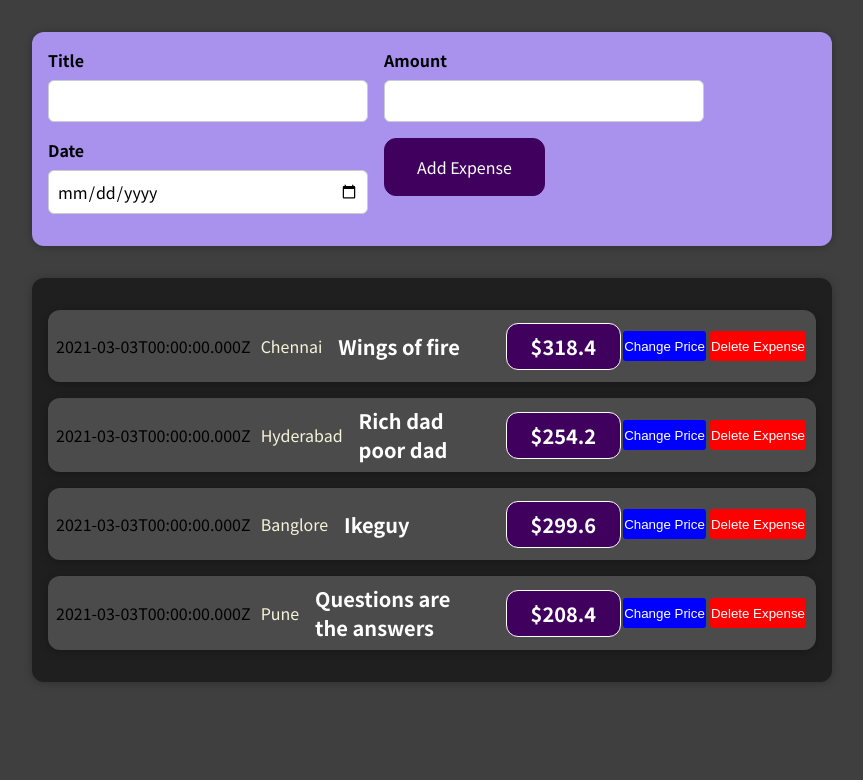
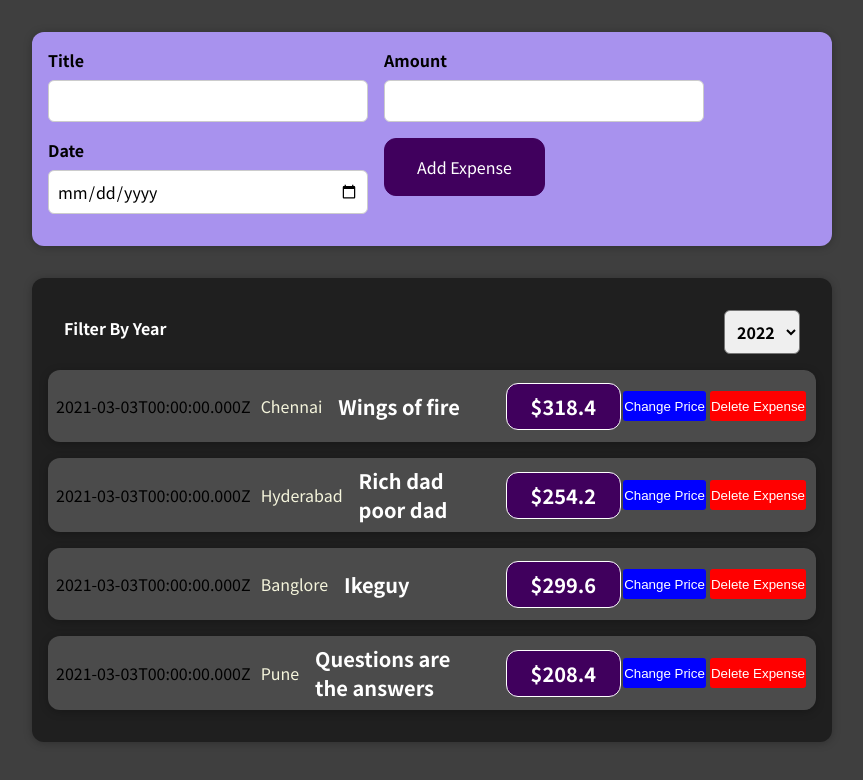
Before and after one commit to fhhdjfhedjdkjd123/reactJs, a React (Create React App) app: page / in a window 1280 px wide. Shown: the top 780 px of the page, without its empty margins (208-1071 px from the left). Built offline with nearby package versions, Linux system fonts and the light colour scheme; the HTML template or start-up script is replaced by a standard one.

Commit message:
rendering expenses

```diff
--- a/src/App.js
+++ b/src/App.js
@@ -1,52 +1,64 @@
 import ExpenseItem from "./components/Expenses/ExpenseItem";
 import NewExpense from "./components/NewExpense/NewExpense.js";
-import React from 'react';
+import React,{useState} from 'react';
+import ExpenseFilter from "./components/Expenses/ExpenseFilter";
 
-function App(){
-  const expenses=[
+const DUMMY_EXPENSES=[
   {
     id:1,
-      date: new Date(Date.UTC(2021,2,3)),
+    date: new Date(Date.UTC(2021,2,3,0,0,0)),
     title:"Wings of fire",
     locaOfExpenditure: "Chennai",
     price:318.4
   } ,
   {
     id:2,
-      date: new Date(Date.UTC(2021,2,3)),
+    date: new Date(Date.UTC(2021,2,3,0,0,0)),
     title:"Rich dad poor dad",
     locaOfExpenditure: "Hyderabad",
     price:254.2
   },
   {
     id:3,
-      date: new Date(Date.UTC(2021,2,3)),
+    date: new Date(Date.UTC(2021,2,3,0,0,0)),
     title:"Ikeguy",
     locaOfExpenditure: "Banglore",
     price:299.6
   },
   {
     id:4,
-      date: new Date(Date.UTC(2021,2,3)),
+    date: new Date(Date.UTC(2021,2,3,0,0,0)),
     title:"Questions are the answers",
     locaOfExpenditure: "Pune",
     price:208.4
   }
 ];
+
+
+const App=()=>{
+  const [expenses,setExpenses]=useState(DUMMY_EXPENSES);
   const onsaveExpenseHandler =(expense)=>{
-    console.log(expense);
+    setExpenses(prevExpense=>{
+      return [expense,...prevExpense];
+    });
   }
+  const [filteredYear, setFilteredYear] = useState('2022');
+  const filterChangeHandler=(selectedYear)=>{
+    setFilteredYear(selectedYear);
+  }
+
   return(
     <div>
       <NewExpense onSaveNewExpense={onsaveExpenseHandler}></NewExpense>
       <div className="expenses">
+      <ExpenseFilter selected={filteredYear} onChangeFilter={filterChangeHandler}></ExpenseFilter>
       {expenses.map((expense)=>(
        <ExpenseItem
         date={expense.date}
         title={expense.title}
         location={expense.locaOfExpenditure}
         price={expense.price}
-        id={expense.id}
+        key={expense.id}
       ></ExpenseItem>
       ))}
     </div>
--- a/src/components/Expenses/ExpenseDate.js
+++ b/src/components/Expenses/ExpenseDate.js
@@ -1,8 +1,15 @@
 import './ExpenseDate.css';
 const ExpenseDate=(props)=>{
+  //   const month = props.date.toLocalDateString("en-US",{month: "long"});
+  // const day = props.date.toLocalDateString("en-US",{day: "numeric"});
+  // const year = props.data.toLocalDateString("en-US",{year: "numeric"});
+
   return(
     <div>
-        <div>{props.date.toISOString()}</div>
+      <p>{props.date.toISOString()}</p>
+      {/* <div className='expense-date__month'>{month}</div>
+      <div className='expense-date__year'>{year}</div>
+      <div className='expense-date__day'>{day}</div> */}
     </div>
   )
 };
--- /dev/null
+++ b/src/components/Expenses/ExpenseFilter.css
@@ -0,0 +1,24 @@
+.expenses-filter {
+    color: white;
+    padding: 0 1rem;
+  }
+
+  .expenses-filter__control {
+    display: flex;
+    width: 100%;
+    align-items: center;
+    justify-content: space-between;
+    margin: 1rem 0;
+  }
+
+  .expenses-filter label {
+    font-weight: bold;
+    margin-bottom: 0.5rem;
+  }
+
+  .expenses-filter select {
+    font: inherit;
+    padding: 0.5rem 0.5rem;
+    font-weight: bold;
+    border-radius: 6px;
+  }
--- /dev/null
+++ b/src/components/Expenses/ExpenseFilter.js
@@ -0,0 +1,23 @@
+import React from 'react';
+import './ExpenseFilter.css';
+
+const ExpenseFilter=(props)=>{
+    const dropdownChangeHandler=(event)=>{
+        props.onChangeFilter(event.target.value);
+    }
+    return(
+        <div className='expenses-filter'>
+            <div className='expenses-filter__control'>
+                <label>Filter By Year</label>
+                <select value={props.selected} onChange={dropdownChangeHandler}>
+                    <option value='2023'>2023</option>
+                    <option value='2022'>2022</option>
+                    <option value='2021'>2021</option>
+                    <option value='2022'>2020</option>
+                    <option value='2019'>2019</option>
+                </select>
+            </div>
+        </div>
+    );
+}
+export default ExpenseFilter;
--- a/src/components/Expenses/ExpenseItem.js
+++ b/src/components/Expenses/ExpenseItem.js
@@ -1,6 +1,7 @@
 import React, {useState} from 'react';
 import ExpenseDate from './ExpenseDate';
 import ExpenseDetails from './ExpenseDetails';
+// import ExpenseFilter from './ExpenseFilter.js';
 import './ExpenseItem.css';
 const ExpenseItem=(props)=>{
   // const{date,title,location,price} = props;
@@ -14,7 +15,12 @@ const ExpenseItem=(props)=>{
   const changePrice=()=>{
     setPrice(100);
   }
+  // const [filteredYear, setFilteredYear] = useState("2022");
+  // const filterChangeHandler=(selectedYear)=>{
+  //   setFilteredYear(selectedYear);
+  // }
   return (
+  <div>
     <div className='expense-item'>
       {/* <p>{props.date.toISOString()}</p> */}
       {/* <div>
@@ -32,6 +38,7 @@ const ExpenseItem=(props)=>{
       <button className='changePriceBtn' onClick={changePrice}>Change Price</button>
       <button className='deleteButton' onClick={deleteButton}>Delete Expense</button>
     </div>
+  </div>
   );
 }
 export default ExpenseItem;
--- a/src/components/NewExpense/ExpenseForm.js
+++ b/src/components/NewExpense/ExpenseForm.js
@@ -12,7 +12,7 @@ const ExpenseForm=(props)=>{
     // });
     const titleChange=(event)=>{
         setEnteredTitle(event.target.value);
-        console.log(event.target.value);
+        //console.log(event.target.value);
 
         // setUserInput({
         //     ...userInput,
--- a/src/components/NewExpense/NewExpense.js
+++ b/src/components/NewExpense/NewExpense.js
@@ -6,8 +6,8 @@ const NewExpense=(props)=>{
             ...enteredExpensedata,
             id: Math.random().toString()
         };
-        props.onsaveExpenseHandler(expenseData);
-        console.log(expenseData);
+        props.onSaveNewExpense(expenseData);
+        //console.log(expenseData);
     }
     return <div className="new-expense">
         <ExpenseForm onSaveExpenseData={onSaveExpenseHandler}></ExpenseForm>
```
Lines whose indentation alone changed are shown as unchanged.
